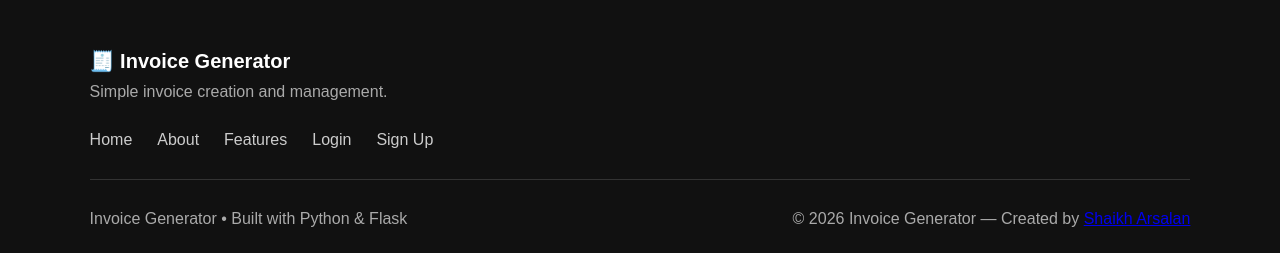
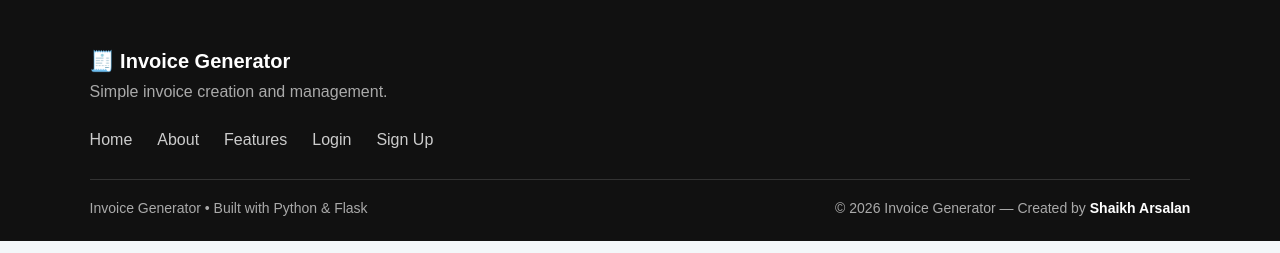
Before and after one commit to Arsalan-Dev-Cloud/Invoice-Generator, a Flask app: page / in a window 1280 px wide. Shown: the part 2665-2918 px from the top of the page. Run offline with Flask 3, Linux system fonts and the light colour scheme.

Commit message:
Improve landing page footer styling

```diff
--- a/static/style.css
+++ b/static/style.css
@@ -782,6 +782,36 @@ tr:hover {
 
     gap: 20px;
 
+    font-size: 14px;
+
+    color: #aaa;
+
+}
+
+.footer-bottom p {
+
+    margin: 0;
+
+}
+
+.footer-bottom a {
+
+    color: #ffffff;
+
+    text-decoration: none;
+
+    font-weight: 600;
+
+    transition: color 0.2s ease;
+
+}
+
+.footer-bottom a:hover {
+
+    color: #6c63ff;
+
+    text-decoration: underline;
+
 }
 
 @media (max-width: 600px) {
@@ -791,6 +821,8 @@ tr:hover {
         flex-direction: column;
 
         text-align: center;
+
+        gap: 10px;
 
     }
 
```
